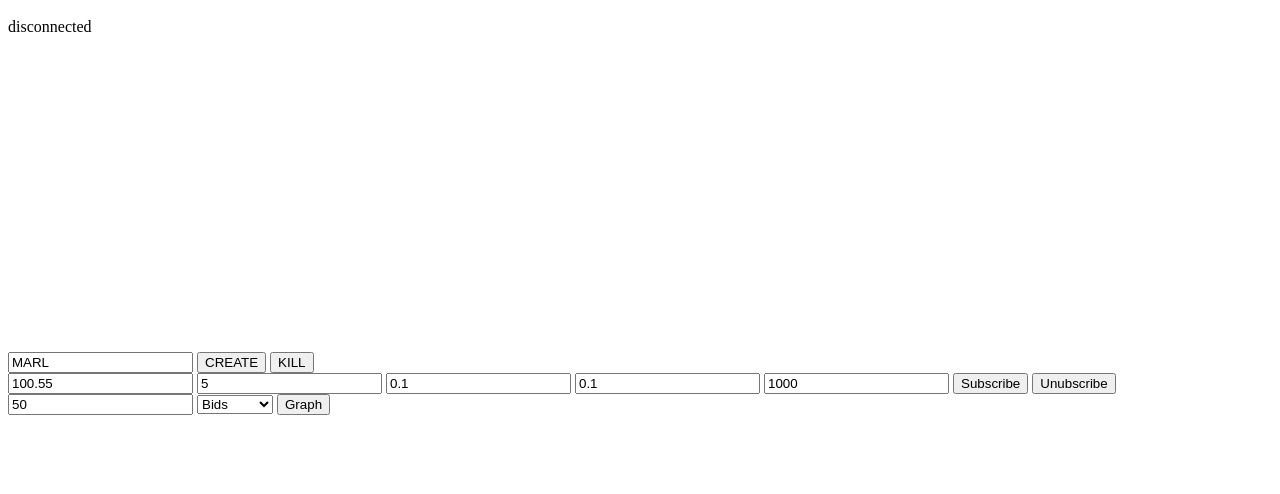
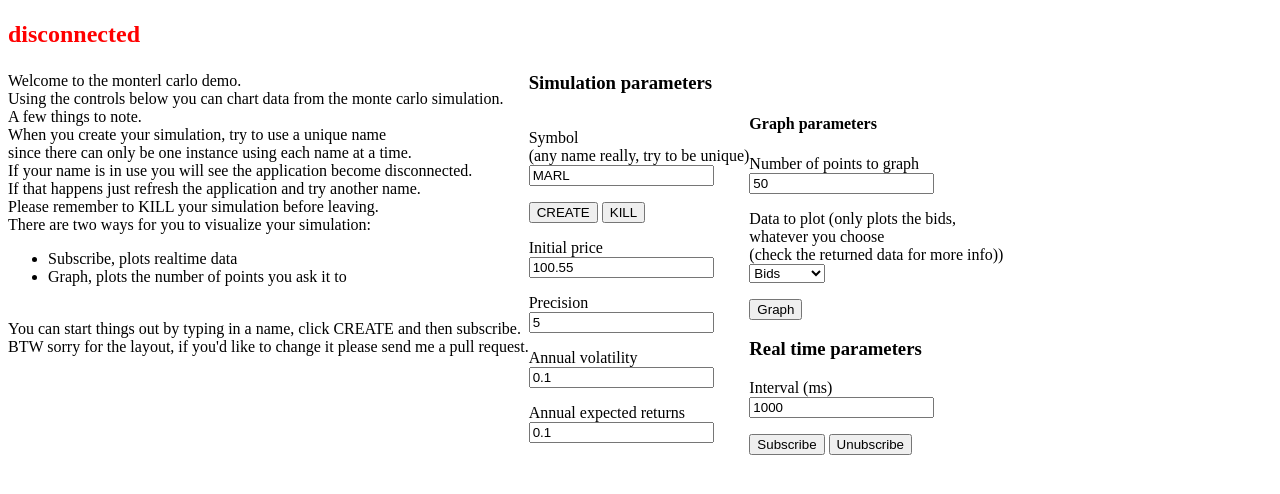
Before and after one commit to nisbus/monterl_carlo_websocket, a plain HTML site: page apps/monterl_carlo_websocket/priv/index.html in a window 1280 px wide. Shown: the part 48-542 px from the top of the page. Drawn offline with nearby package versions, Linux system fonts and the light colour scheme.

Commit message:
Changed the layout, and added some explanaitions to it. (not sure if it's better though)

```diff
--- a/apps/monterl_carlo_websocket/priv/index.html
+++ b/apps/monterl_carlo_websocket/priv/index.html
@@ -9,34 +9,77 @@
     <h1>Monterl_Carlo</h1>
     <div id="wrapper">
       <div id="container">
-	<div id="log">
+	<h2 id="log"></h2>
 	</div>
-	<div id="chart" style="width:600px;height:300px; padding:0px;position:relative;">
+	<div style="float:left">
+	  Welcome to the monterl carlo demo.</br>
+	  Using the controls below you can chart data from the monte carlo simulation.</br>
+	  A few things to note.</br>
+	  When you create your simulation, try to use a unique name</br>
+	  since there can only be one instance using each name at a time.</br>
+	  If your name is in use you will see the application become disconnected. </br>
+	  If that happens just refresh the application and try another name.</br>
+	  Please remember to KILL your simulation before leaving.</br>
+	  There are two ways for you to visualize your simulation:
+	  <ul>
+	    <li>Subscribe, plots realtime data</li>
+	    <li>Graph, plots the number of points you ask it to</li>
+	  </ul>
+	  </br>
+	  You can start things out by typing in a name, click CREATE and then subscribe.</br>
+	  BTW sorry for the layout, if you'd like to change it please send me a pull request.
 	</div>
-	<div id="symbol_ctrl" class="ctrls">
+	</div>
+	<h3>Simulation parameters</h3>
+	<div id="symbol_ctrl" class="ctrls" style="width=100px;float:left;">
+	  <p>Symbol</br> (any name really, try to be unique)</br>
 	  <input id="symbol" type="text" value="MARL" width="50px" >
+	  <p>
 	  <button id="btncreate">CREATE</button>
 	  <button id="btnkill">KILL</button>
-	</div>
-	<div id="sub_ctrl">
-	  <input id="inprice" type="number" step="0.01" value="100.55"/>
-	  <input id="inprecision" type="number" value="5"/>
+
+	  <p>Initial price</br>
+	    <input id="inprice" type="number" step="0.01" value="100.55"/>
+	  </p>
+	  <p>Precision</br>
+	    <input id="inprecision" type="number" value="5"/>
+	  </p>
+	  <p>Annual volatility</br>
 	  <input id="annvol" type="number" value="0.1" step="0.1"/>
+	  </p>
+	  <p>Annual expected returns</br>
 	  <input id="annret" type="number" value="0.1" step="0.1"/>
-	  <input id="interval" type="number" value="1000" step="100"/>
-	  <button id="btnsub">Subscribe</button>
-	  <button id="btnunsub">Unubscribe</button>
-	</div>
-	<div id="graph_ctrl">
-	  <input type="number" id="points" value="50" step="10"/>
+	  </p>
+	  </div>
+	  <div>
+	  <h4>Graph parameters</h4>
+	  <p>Number of points to graph</br>
+	    <input type="number" id="points" value="50" step="10"/>
+	  </p>
+	  <p>Data to plot (only plots the bids, </br>
+	    whatever you choose</br>
+	    (check the returned data for more info))</br>
 	  <select id="graph_type">
 	    <option value="bid">Bids</option>
 	    <option value="ask">Asks</option>
 	    <option value="both">Both</option>
 	    <option value="stats">Statistics</option>
 	  </select>
+	  </p>
 	  <button id="btngraph">Graph</button>
 	</div>
+
+	<div id="sub_ctrl" style="width:200px;float:left;">
+	  <h3>Real time parameters</h3>
+	  <p>Interval (ms)</br>
+	  <input id="interval" type="number" value="1000" step="100"/>
+	  </p>
+	  <button id="btnsub">Subscribe</button>
+	  <button id="btnunsub">Unubscribe</button>
+	</div>
+	<div id="chart" style="width:600px;height:300px; padding:0px;float:left">
+
+
       </div>
     </div>
 
@@ -107,7 +150,13 @@
 	};
       };
       function message(msg){
-	$('#log').html(msg+'</p>')
+	$('#log').html(msg+'</p>');
+        var lbl = $('#log');
+        if(msg == "<p>connected"){
+        $('#log').css("color","green");
+	}else{
+	   $('#log').css("color","red");
+	}
       };
 
       function plotit(seriesData){
```
